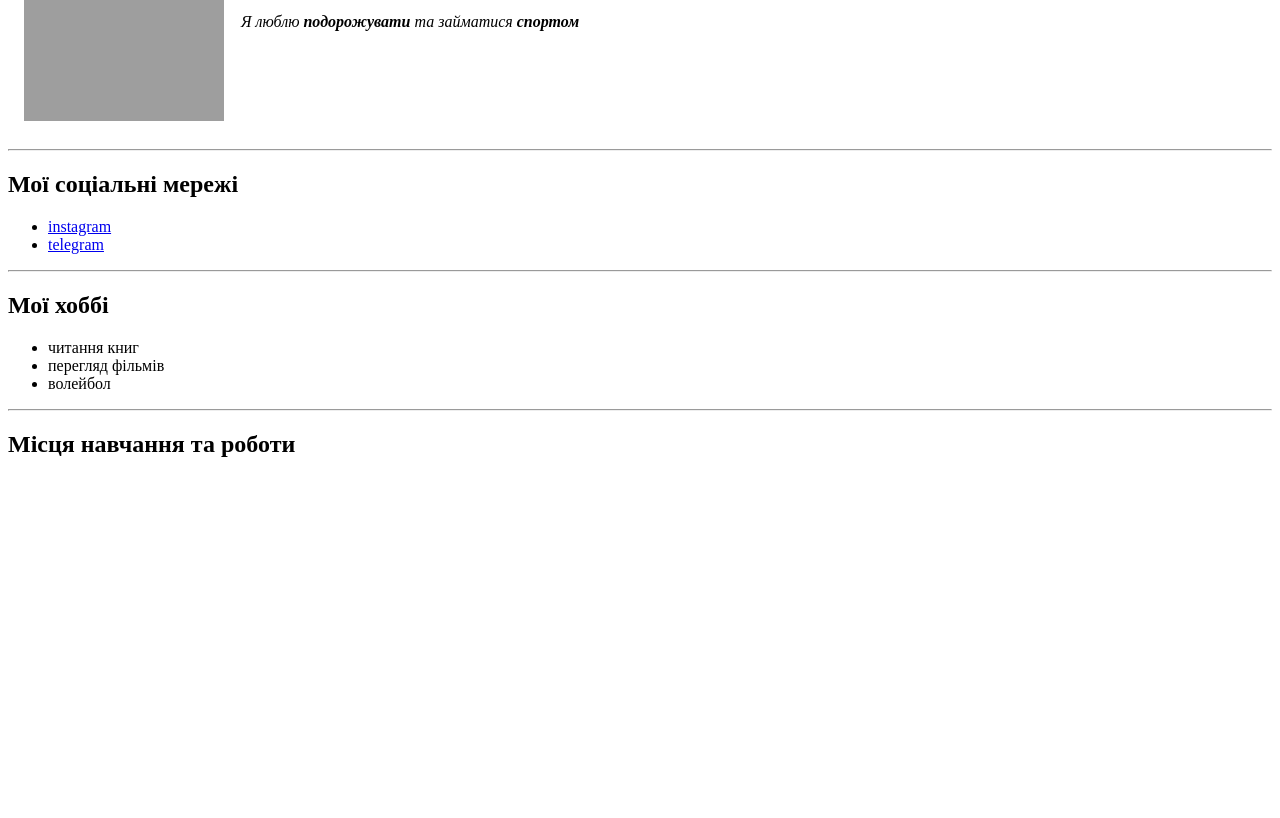
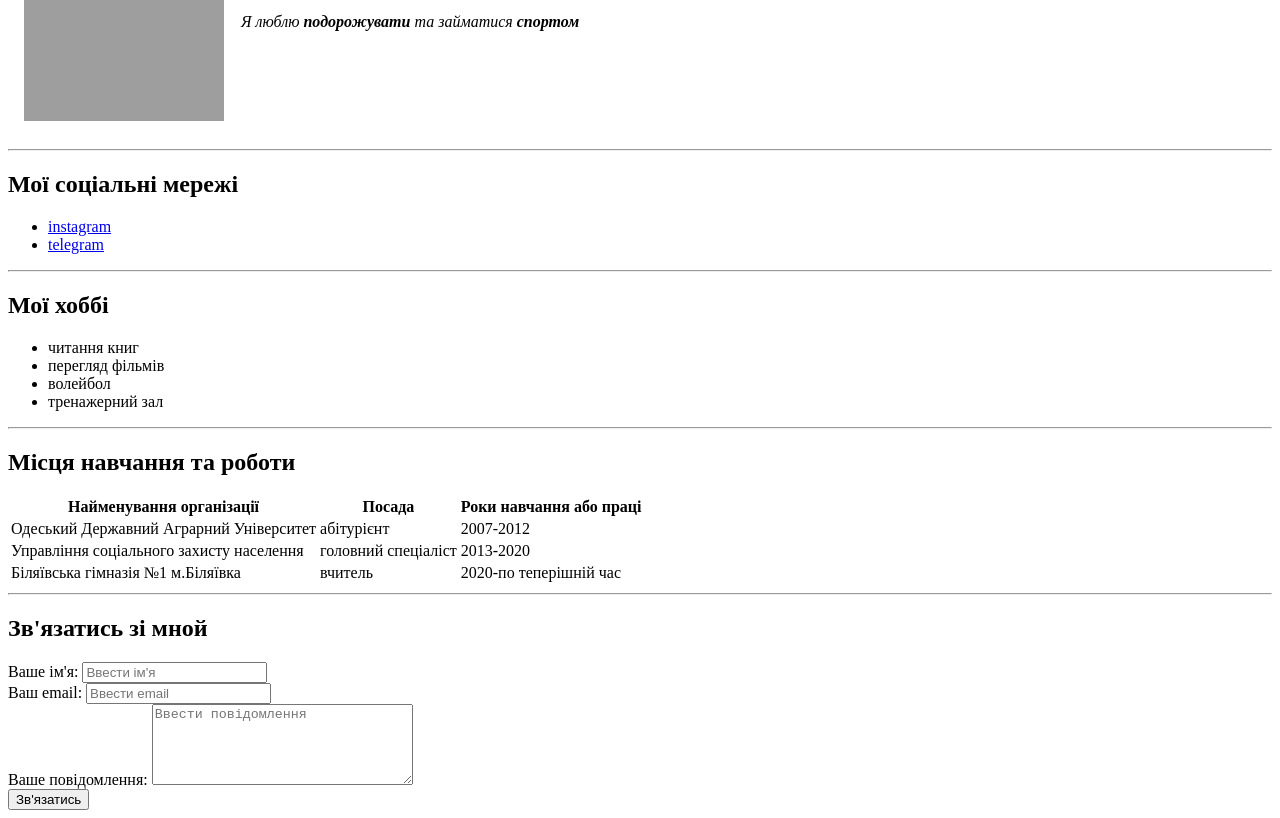
Before and after one commit to 010880Baranov/-, a plain HTML site: page html/resume_i.html in a window 1280 px wide. Shown: the part 203-1021 px from the top of the page. Before the commit the page ends 800 px from the top, so only its background shows below. Drawn offline with Linux system fonts and the light colour scheme; grey boxes are pictures that could not be loaded.

Commit message:
file resume html

```diff
--- a/html/resume_i.html
+++ b/html/resume_i.html
@@ -53,9 +53,53 @@
         <li>читання книг</li>
         <li>перегляд фільмів</li>
         <li>волейбол</li>
+        <li>тренажерний зал</li>
       </ul>
       <hr />
       <h2>Місця навчання та роботи</h2>
+      <table>
+        <tr>
+          <th>Найменування організації</th>
+          <th>Посада</th>
+          <th>Роки навчання або праці</th>
+        </tr>
+
+        <tr>
+          <td>Одеський Державний Аграрний Університет</td>
+          <td>абітурієнт</td>
+          <td>2007-2012</td>
+        </tr>
+        <tr>
+          <td>Управління соціального захисту населення</td>
+          <td>головний спеціаліст</td>
+          <td>2013-2020</td>
+        </tr>
+        <tr>
+          <td>Біляївська гімназія №1 м.Біляївка</td>
+          <td>вчитель</td>
+          <td>2020-по теперішній час</td>
+        </tr>
+      </table>
+      <hr />
+      <h2>Зв'язатись зі мной</h2>
+      <form action="/">
+        <label for="name"> Ваше ім'я:</label>
+        <input type="text" id="name" placeholder="Ввести ім'я" />
+        <br />
+        <label for="email"> Ваш email:</label>
+        <input type="email" id="email" placeholder="Ввести email" />
+        <br />
+        <label for="text">Ваше повідомлення:</label>
+        <textarea
+          name="text"
+          id="text"
+          cols="30"
+          rows="5"
+          placeholder="Ввести повідомлення"
+        ></textarea>
+        <br />
+        <input type="submit" value="Зв'язатись" />
+      </form>
     </main>
   </body>
 </html>
```
Also changed, not shown: html/resume_v.html (+35 -0 lines).
